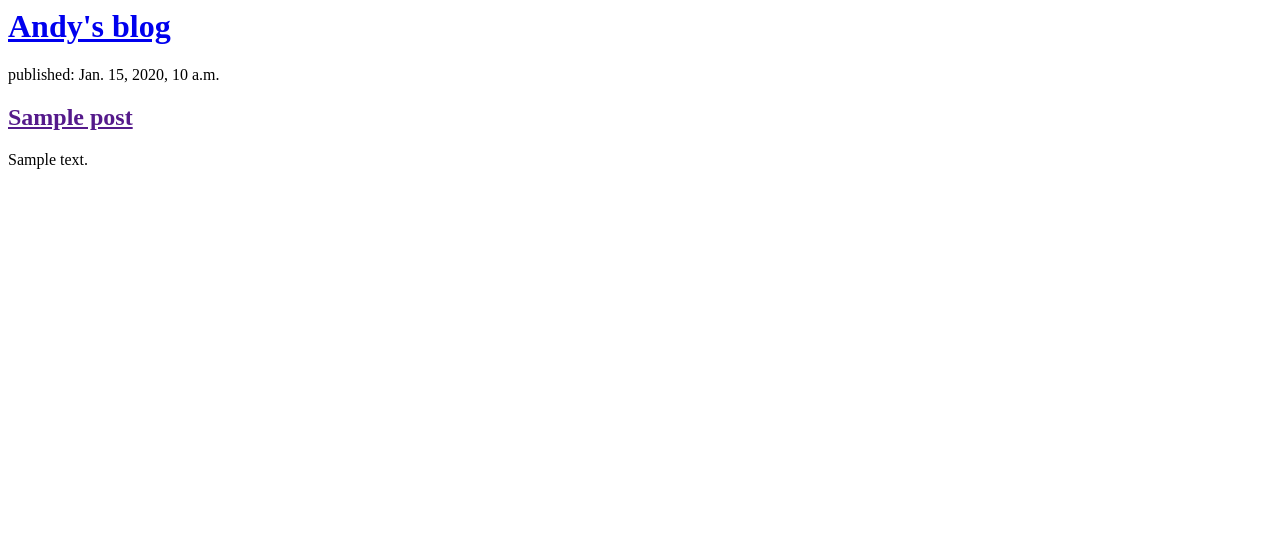
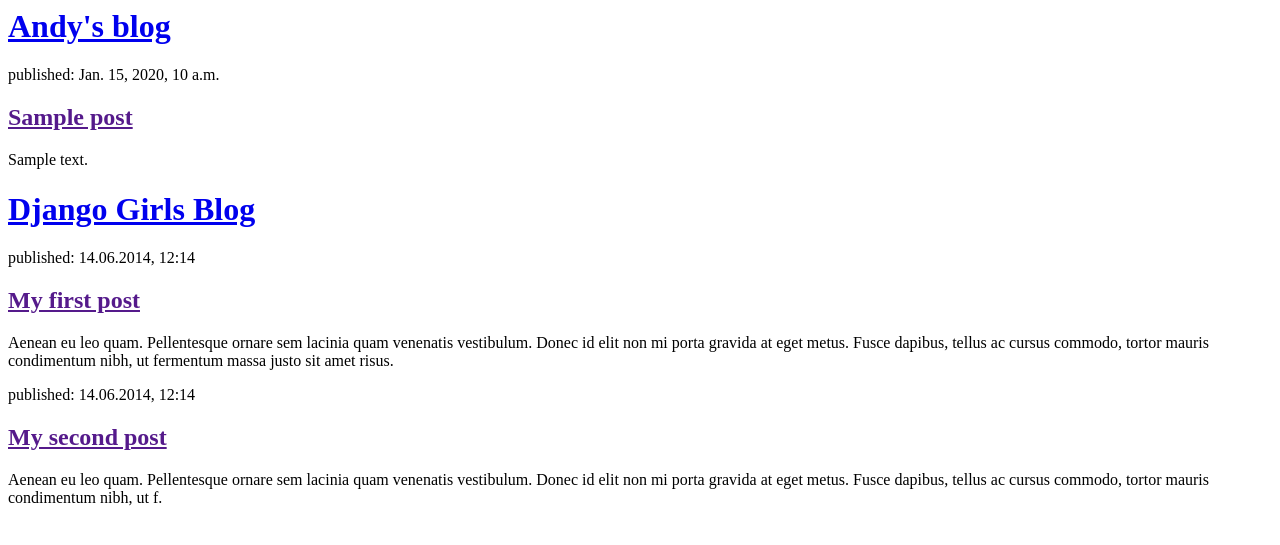
Before and after one commit to axm1414/my-first-blog, a Django app: page / in a window 1280 px wide. Shown: the top 545 px of the page. Run offline with Django 3.2, Linux system fonts and the light colour scheme; tables that the repository leaves empty hold one stand-in row (values such as "Sample post").

Commit message:
Test with posts

```diff
--- a/blog/templates/blog/post_list.html
+++ b/blog/templates/blog/post_list.html
@@ -7,12 +7,27 @@
             <h1><a href="/">Andy's blog</a></h1>
         </div>
 
-        {% for post in posts %}
+    {% for post in posts %}
         <div>
             <p>published: {{ post.published_date }}</p>
             <h2><a href="">{{ post.title }}</a></h2>
             <p>{{ post.text|linebreaksbr }}</p>
         </div>
     {% endfor %}
+    <div>
+        <h1><a href="/">Django Girls Blog</a></h1>
+    </div>
+
+    <div>
+        <p>published: 14.06.2014, 12:14</p>
+        <h2><a href="">My first post</a></h2>
+        <p>Aenean eu leo quam. Pellentesque ornare sem lacinia quam venenatis vestibulum. Donec id elit non mi porta gravida at eget metus. Fusce dapibus, tellus ac cursus commodo, tortor mauris condimentum nibh, ut fermentum massa justo sit amet risus.</p>
+    </div>
+
+    <div>
+        <p>published: 14.06.2014, 12:14</p>
+        <h2><a href="">My second post</a></h2>
+        <p>Aenean eu leo quam. Pellentesque ornare sem lacinia quam venenatis vestibulum. Donec id elit non mi porta gravida at eget metus. Fusce dapibus, tellus ac cursus commodo, tortor mauris condimentum nibh, ut f.</p>
+    </div>
     </body>
 </html>
```
